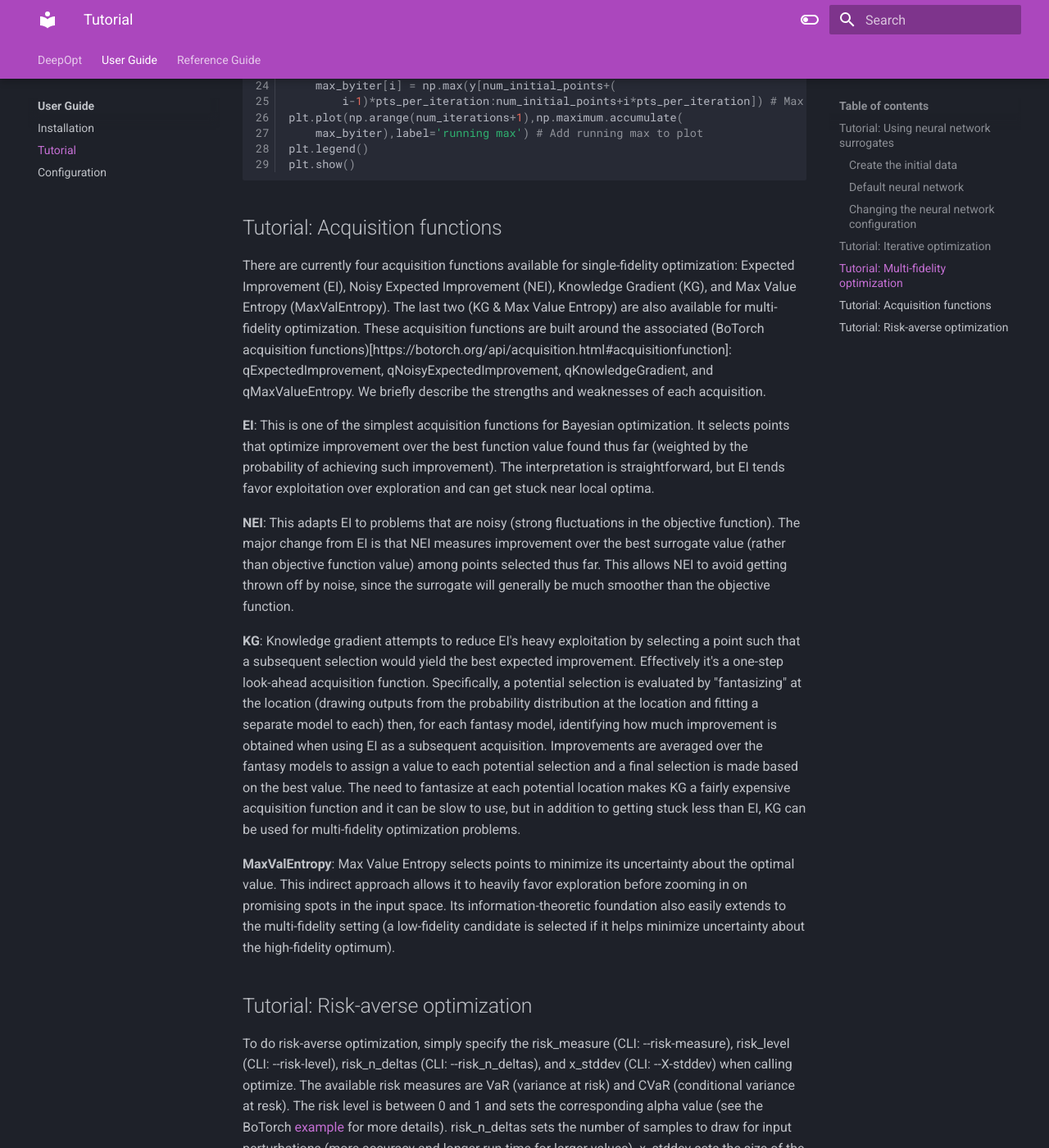
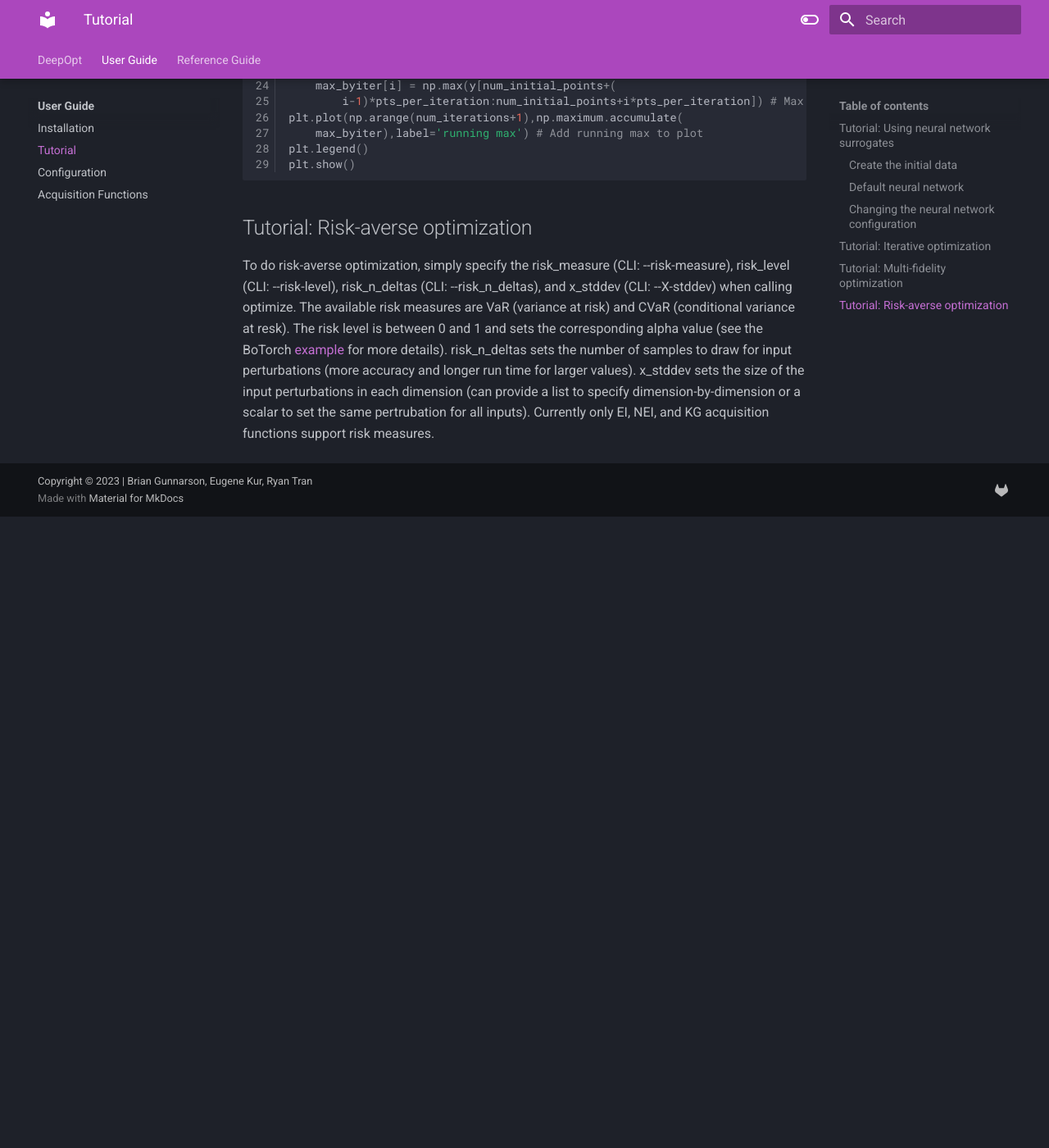
Before and after one commit to LLNL/deepopt, an MkDocs documentation site: the page built from docs/user_guide/tutorial.md, in a window 1280 px wide and 1400 px high, scrolled down 8347 px. Shown: the whole window at 82% size. Built offline with MkDocs 1.6.1 and Material for MkDocs 9.7.7, drawn with Linux system fonts in a browser that asks for light colours; after the commit the page ends 8977 px from its top, so only the background shows below that.

Commit message:
Moved acquisition function discussion to separate page

````diff
--- a/docs/user_guide/tutorial.md
+++ b/docs/user_guide/tutorial.md
@@ -391,16 +391,5 @@
 plt.show()
 ```
 
-## Tutorial: Acquisition functions
-There are currently four acquisition functions available for single-fidelity optimization: Expected Improvement (EI), Noisy Expected Improvement (NEI), Knowledge Gradient (KG), and Max Value Entropy (MaxValEntropy). The last two (KG & Max Value Entropy) are also available for multi-fidelity optimization. These acquisition functions are built around the associated (BoTorch acquisition functions)[https://botorch.org/api/acquisition.html#acquisitionfunction]: qExpectedImprovement, qNoisyExpectedImprovement, qKnowledgeGradient, and qMaxValueEntropy. We briefly describe the strengths and weaknesses of each acquisition.
-
-**EI**: This is one of the simplest acquisition functions for Bayesian optimization. It selects points that optimize improvement over the best function value found thus far (weighted by the probability of achieving such improvement). The interpretation is straightforward, but EI tends favor exploitation over exploration and can get stuck near local optima.
-
-**NEI**: This adapts EI to problems that are noisy (strong fluctuations in the objective function). The major change from EI is that NEI measures improvement over the best surrogate value (rather than objective function value) among points selected thus far. This allows NEI to avoid getting thrown off by noise, since the surrogate will generally be much smoother than the objective function.
-
-**KG**: Knowledge gradient attempts to reduce EI's heavy exploitation by selecting a point such that a subsequent selection would yield the best expected improvement. Effectively it's a one-step look-ahead acquisition function. Specifically, a potential selection is evaluated by "fantasizing" at the location (drawing outputs from the probability distribution at the location and fitting a separate model to each) then, for each fantasy model, identifying how much improvement is obtained when using EI as a subsequent acquisition. Improvements are averaged over the fantasy models to assign a value to each potential selection and a final selection is made based on the best value. The need to fantasize at each potential location makes KG a fairly expensive acquisition function and it can be slow to use, but in addition to getting stuck less than EI, KG can be used for multi-fidelity optimization problems.
-
-**MaxValEntropy**: Max Value Entropy selects points to minimize its uncertainty about the optimal value. This indirect approach allows it to heavily favor exploration before zooming in on promising spots in the input space. Its information-theoretic foundation also easily extends to the multi-fidelity setting (a low-fidelity candidate is selected if it helps minimize uncertainty about the high-fidelity optimum).
-
 ## Tutorial: Risk-averse optimization
 To do risk-averse optimization, simply specify the risk_measure (CLI: --risk-measure), risk_level (CLI: --risk-level), risk_n_deltas (CLI: --risk_n_deltas), and x_stddev (CLI: --X-stddev) when calling optimize. The available risk measures are VaR (variance at risk) and CVaR (conditional variance at resk). The risk level is between 0 and 1 and sets the corresponding alpha value (see the BoTorch [example](https://botorch.org/tutorials/risk_averse_bo_with_environmental_variables) for more details). risk_n_deltas sets the number of samples to draw for input perturbations (more accuracy and longer run time for larger values). x_stddev sets the size of the input perturbations in each dimension (can provide a list to specify dimension-by-dimension or a scalar to set the same pertrubation for all inputs). Currently only EI, NEI, and KG acquisition functions support risk measures.
--- a/mkdocs.yml
+++ b/mkdocs.yml
@@ -7,6 +7,7 @@
     - Installation: "user_guide/installation.md"
     - Tutorial: "user_guide/tutorial.md"
     - Configuration: "user_guide/configuration.md"
+    - Acquisition Functions: "user_guide/acquisition_functions.md"
   - Reference Guide:
     - DeepOpt Reference: "api_reference/index.md"
     - API Reference: "api_reference/"
````
Also changed, not shown: docs/user_guide/acquisition_functions.md (added, +14 -0 lines).
